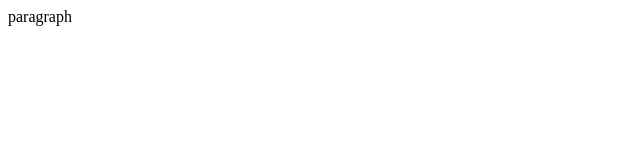
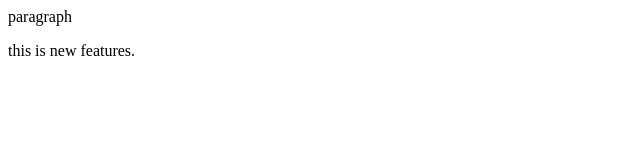
Before and after one commit to vijay90chaudhary/localrepo, a plain HTML site: page index.html in a window 1280 px wide. Shown: the whole page, without its empty margins (0-640 px from the left). Drawn offline with Linux system fonts and the light colour scheme.

Commit message:
add new features

```diff
--- a/index.html
+++ b/index.html
@@ -1 +1,2 @@
 <p>paragraph</p>
+<p>this is new features.</p>
```
